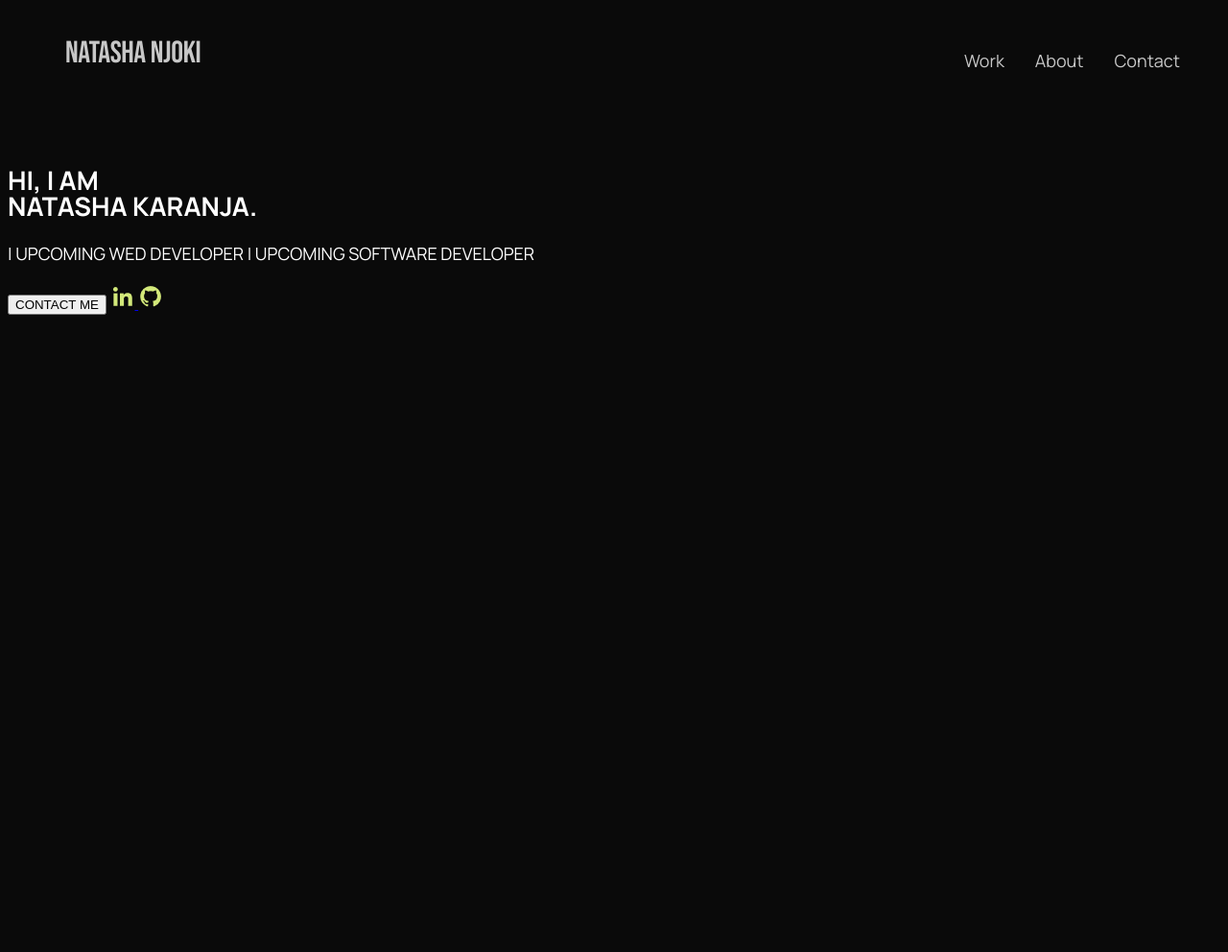
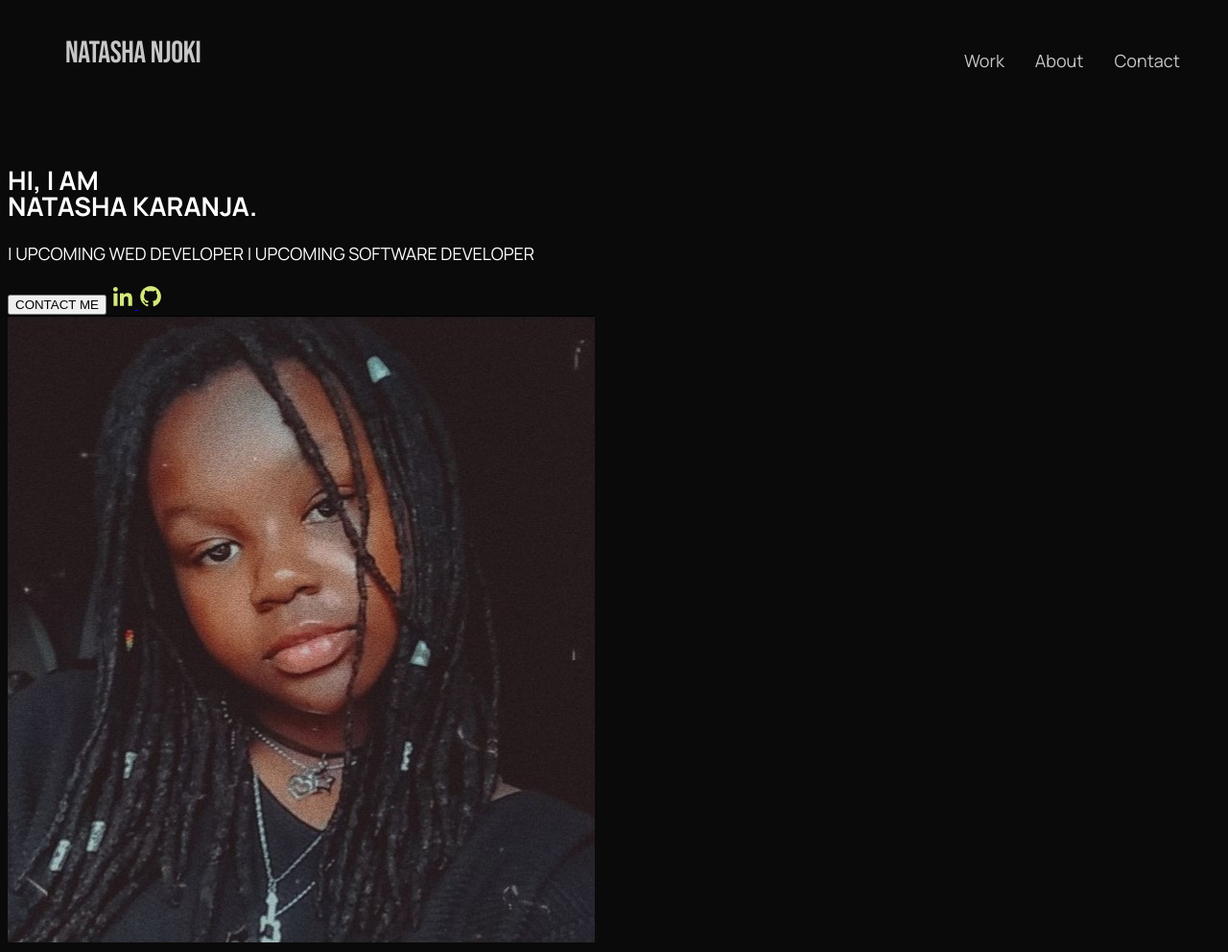
Before and after one commit to Natasha-nj-k/Natasha-portfolio-, a website: page home.html in a window 1280 px wide. Shown: the whole page at 96% size. Before the commit the page ends 800 px from the top, so only its background shows below. Drawn offline with Linux system fonts and the light colour scheme; a web font is replaced by a local one.

Commit message:
added changes

```diff
--- a/home.html
+++ b/home.html
@@ -37,7 +37,6 @@
         <div class="intro-content">
           <h1>HI, I AM<br />NATASHA KARANJA.</h1>
           <p>| UPCOMING WED DEVELOPER | UPCOMING SOFTWARE DEVELOPER</p>
-        </div>
 
           <div class="intro-btn">
             <button class="contact-btn">CONTACT ME</button>
@@ -58,6 +57,10 @@
               <img src="./images/bxl-github.svg.png" />
             </a>
           </div>
+        </div>
+        <div class="photo">
+          <img src="./images/Natasha Karanja.jpg" alt="Natasha Karanja" />
+        </div>
       </section>
     </main>
   </body>
```
Lines whose indentation alone changed are shown as unchanged.
